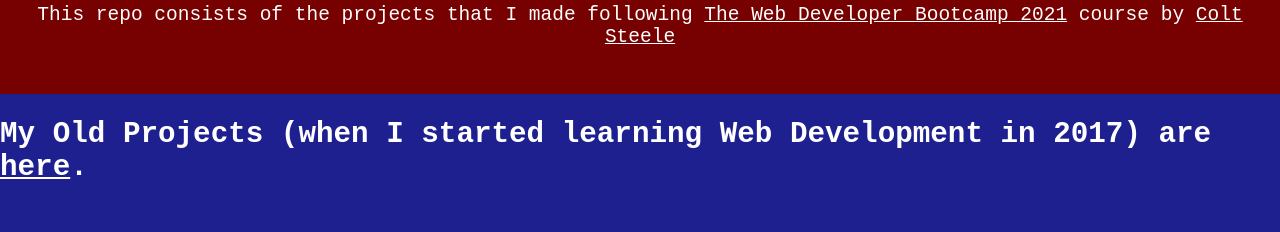
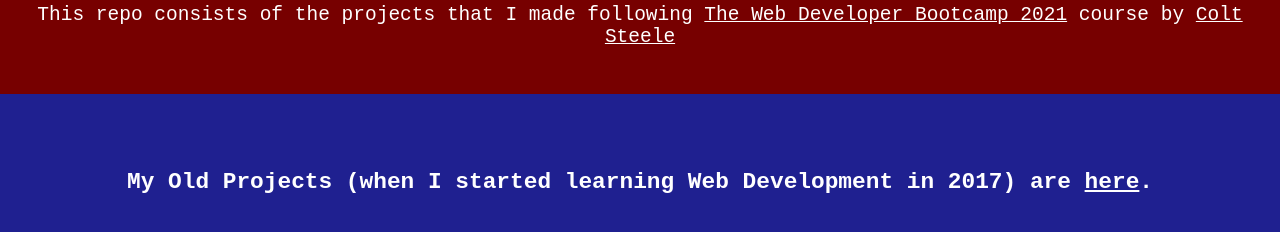
Before and after one commit to gagangulyani/The-Web-Developer-Bootcamp, a plain HTML site: page index.html in a window 1280 px wide. Shown: the part 118-350 px from the top of the page. Drawn offline with Linux system fonts and the light colour scheme.

Commit message:
Update Styles

```diff
--- a/index.html
+++ b/index.html
@@ -1,4 +1,3 @@
-
 <!DOCTYPE html>
 <html lang="en">
 
@@ -40,7 +39,6 @@
 
         header {
             padding: 2rem;
-            text-align: center;
             background-color: #770000;
         }
 
@@ -55,17 +53,25 @@
         .main h2 {
             font-size: 2.5rem;
         }
+
+        .container {
+            padding: 2rem;
+        }
+        .text-center{
+            text-align: center;
+        }
     </style>
 </head>
 
 <body>
-    <header>
+    <header class="text-center">
         <h1><a href="https://gagangulyani.github.io/The-Web-Developer-Bootcamp/">My Web Development Projects</a></h1>
-        <p>This repo consists of the projects that I made following <a href="https://www.udemy.com/course/the-web-developer-bootcamp/">The Web Developer Bootcamp 2021</a>
-          course by <a href="https://www.linkedin.com/in/coltsteele/">Colt Steele</a></p>
+        <p>This repo consists of the projects that I made following <a
+                href="https://www.udemy.com/course/the-web-developer-bootcamp/">The Web Developer Bootcamp 2021</a>
+            course by <a href="https://www.linkedin.com/in/coltsteele/">Colt Steele</a></p>
     </header>
 
-   <!-- TEMPLATE FOR NEW PROJECTS
+    <!-- TEMPLATE FOR NEW PROJECTS
     <section class="main">
         <h2>Projects (Static Sites)</h2>
         <ul>
@@ -76,8 +82,10 @@
     </section>
     -->
 
-  <h2>My <b>Old Projects</a> (when I started learning Web Development in 2017) are <b><a href="./old-projects/index.html">here</a></b>.</h2>
-
+    <div class="main container text-center">
+        <h3>My <b>Old Projects</a> (when I started learning Web Development in 2017) are <b>
+            <a href="./old-projects/index.html">here</a></b>.</h3>
+    </div>
 </body>
 
 </html>
```
Also changed, not shown: old-projects/index.html (+9 -3 lines).
